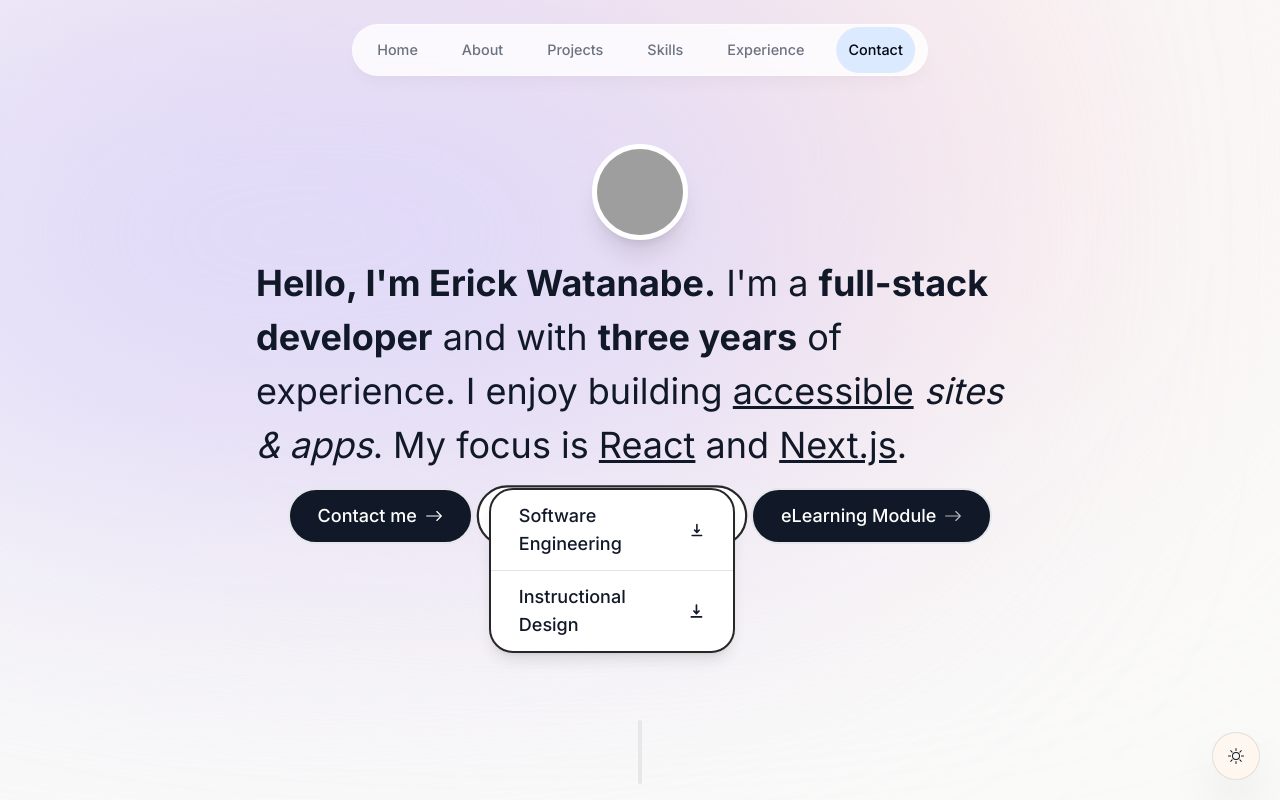
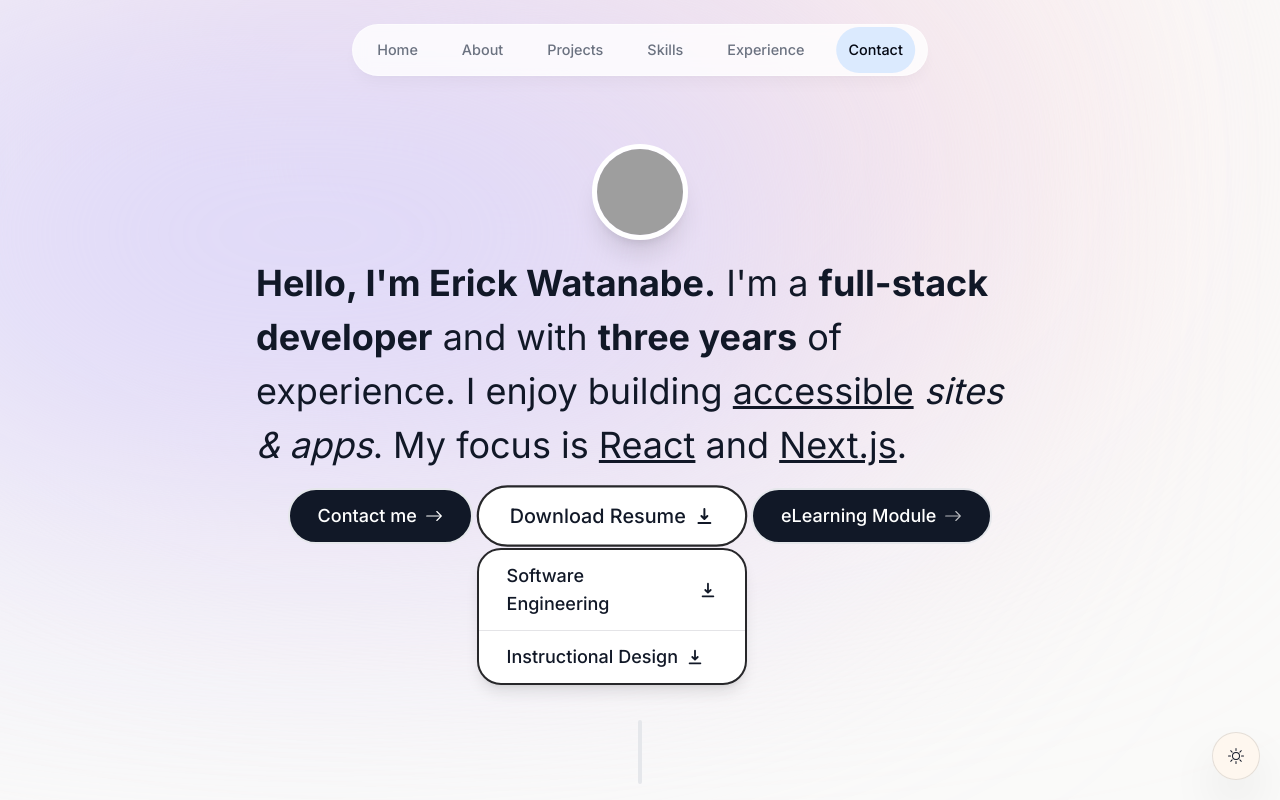
Before and after one commit to SkiSherpa/portfolio, a Next.js app: page / in a window 1280 px wide. Both pictures are taken after a click on the button "Download Resume". Shown: the top 800 px of the page. Built offline with nearby package versions, Linux system fonts and the light colour scheme; no server answers; grey boxes are pictures that could not be loaded.

Commit message:
Add style for darkmode

```diff
--- a/src/components/ResumeDropdown.tsx
+++ b/src/components/ResumeDropdown.tsx
@@ -20,7 +20,7 @@ export default function ResumeDropdown() {
 	}, []);
 
 	return (
-		<div ref={dropdownRef} className="relative">
+		<div ref={dropdownRef} className="relative w-fit">
 			<button
 				className="bg-white px-7 py-3 flex items-center gap-2 rounded-full border-2 border-zinc-800 focus:scale-110 hover:scale-110 active:scale-105 hover:border-sky-600 hover:text-sky-600 transition cursor-pointer dark:text-zinc-800 dark:hover:text-sky-600"
 				onClick={() => setResumeOpen(!resumeOpen)}
@@ -29,11 +29,11 @@ export default function ResumeDropdown() {
 			</button>
 
 			{resumeOpen && (
-				<div className="absolute top-0 left-0 w-full bg-white border-2 border-zinc-800 rounded-3xl overflow-hidden shadow-lg z-10">
+				<div className="absolute top-full mt-1 -left-[5%] w-[110%] bg-white border-2 border-zinc-800 rounded-3xl overflow-hidden shadow-lg z-10 hover:border-sky-600">
 					<a
 						href="/ErickWatanabeResume.pdf"
 						download={true}
-						className="flex items-center gap-2 px-7 py-3 hover:bg-sky-50 hover:text-sky-600 transition cursor-pointer dark:text-zinc-800"
+						className="flex items-center gap-2 px-7 py-3 hover:bg-sky-50 hover:text-sky-600 transition cursor-pointer dark:text-zinc-800 dark:hover:text-sky-600"
 						onClick={() => setResumeOpen(false)}
 					>
 						Software Engineering <HiDownload />
@@ -42,7 +42,7 @@ export default function ResumeDropdown() {
 					<a
 						href="/ErickWatanabeResumeID.pdf"
 						download={true}
-						className="flex items-center gap-2 px-7 py-3 hover:bg-sky-50 hover:text-sky-600 transition cursor-pointer dark:text-zinc-800"
+						className="flex items-center gap-2 px-7 py-3 hover:bg-sky-50 hover:text-sky-600 transition cursor-pointer dark:text-zinc-800 dark:hover:text-sky-600"
 						onClick={() => setResumeOpen(false)}
 					>
 						Instructional Design <HiDownload />
```
